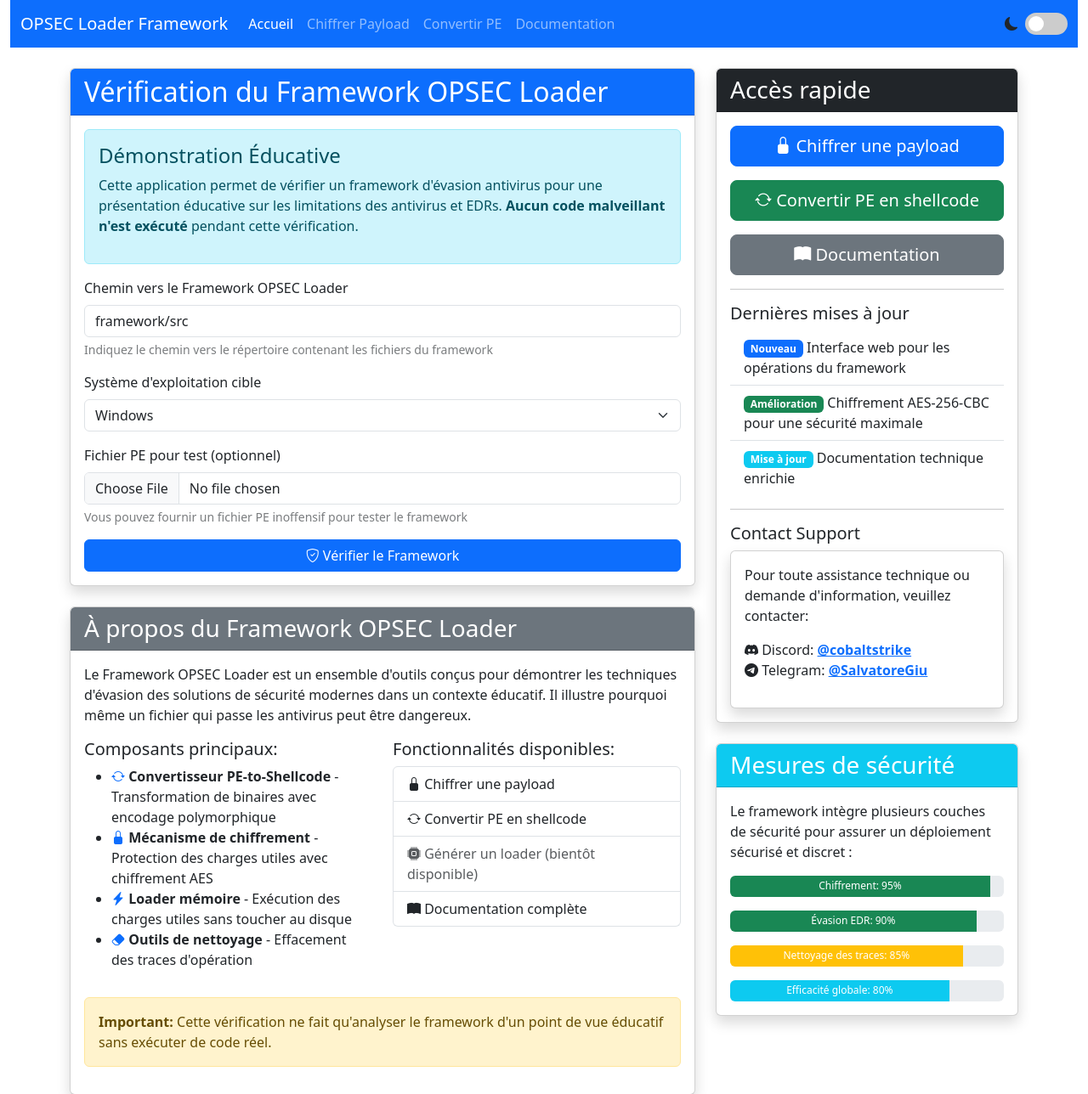
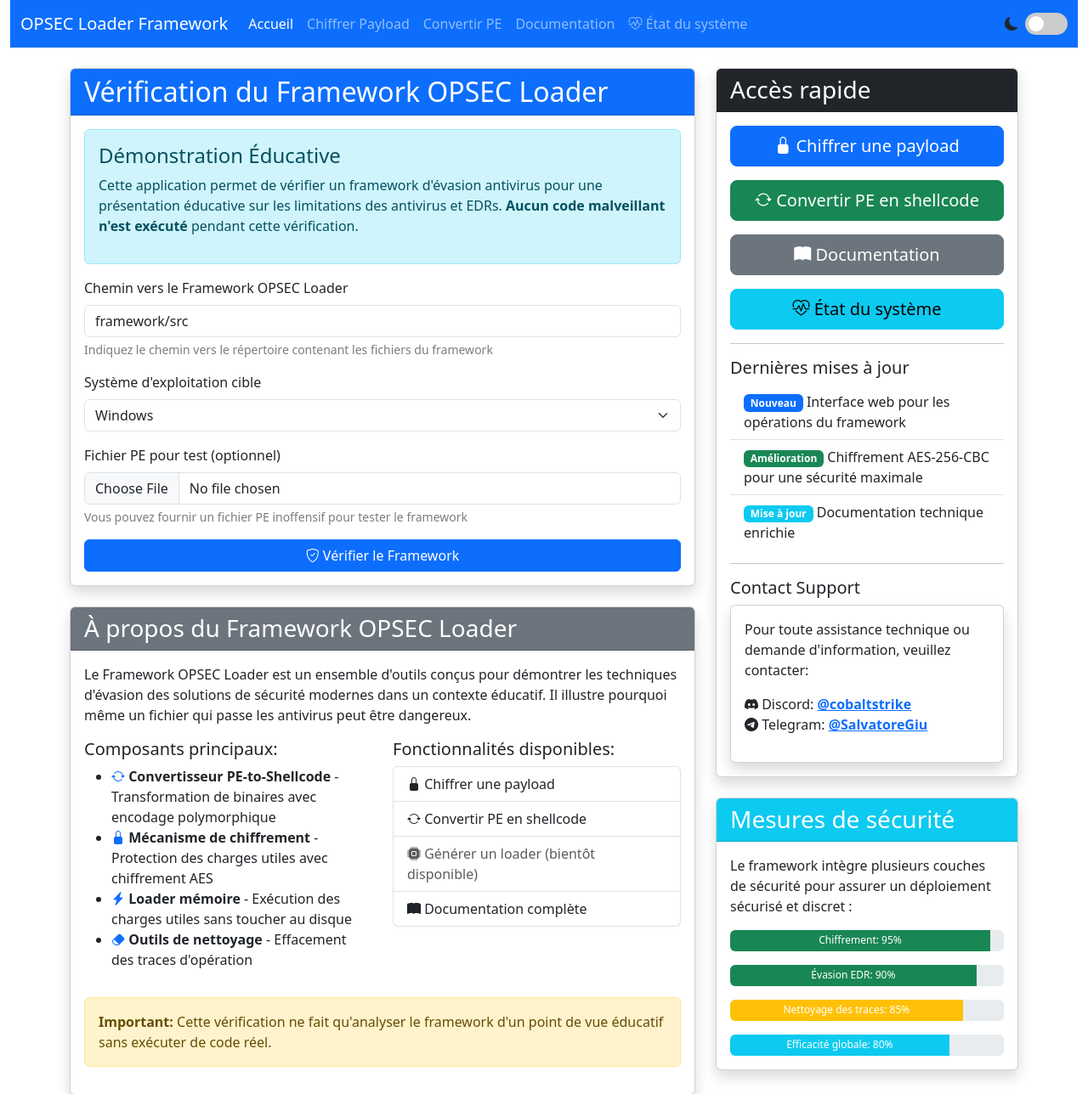
Before and after one commit to CobaltStrike31/workplan, a Flask app: page / in a window 1280 px wide. Shown: the top 1288 px of the page at 85% size. Run offline with Flask 3, Linux system fonts and the light colour scheme.

Commit message:
Add a way to view the current operating status of the entire system
Implements system health check endpoint and UI link, and adds `re` module import in `app.py`.

Replit-Commit-Author: Agent
Replit-Commit-Session-Id: 839e7239-5781-48b9-9d7e-fd2de7412727
Replit-Commit-Screenshot-Url: https://storage.googleapis.com/screenshot-production-us-central1/7257cb5d-1960-4347-8a31-1082abc95279/3330d297-68f2-4be2-b78f-723bf64b86de.jpg

```diff
--- a/app.py
+++ b/app.py
@@ -12,6 +12,7 @@ import string
 import platform
 import importlib.util
 import sys
+import re
 from datetime import datetime
 from Crypto.Cipher import AES
 from Crypto.Util.Padding import pad, unpad
@@ -248,9 +249,11 @@ def check_system_health():
                 with open(test_file, 'w') as f:
                     f.write("health check")
                 os.remove(test_file)
-                dir_health["write_test"] = "passed"
+                dir_health["write_test_status"] = True
+                dir_health["write_test"] = "passed"  # pour l'affichage
             except Exception as e:
-                dir_health["write_test"] = "failed"
+                dir_health["write_test_status"] = False
+                dir_health["write_test"] = "failed"  # pour l'affichage
                 dir_health["error"] = str(e)
 
         health_data["directories"][directory["name"]] = dir_health
--- a/templates/index.html
+++ b/templates/index.html
@@ -29,6 +29,11 @@
                         </li>
                         <li class="nav-item">
                             <a class="nav-link" href="{{ url_for('documentation') }}">Documentation</a>
+                        </li>
+                        <li class="nav-item">
+                            <a class="nav-link" href="{{ url_for('system_health') }}">
+                                <i class="bi bi-heart-pulse"></i> État du système
+                            </a>
                         </li>
                     </ul>
                     <div class="theme-switch-wrapper">
@@ -146,6 +151,9 @@
                             <a href="{{ url_for('documentation') }}" class="btn btn-secondary btn-lg">
                                 <i class="bi bi-book-fill"></i> Documentation
                             </a>
+                            <a href="{{ url_for('system_health') }}" class="btn btn-info btn-lg">
+                                <i class="bi bi-heart-pulse"></i> État du système
+                            </a>
                         </div>
 
                         <hr>
```
